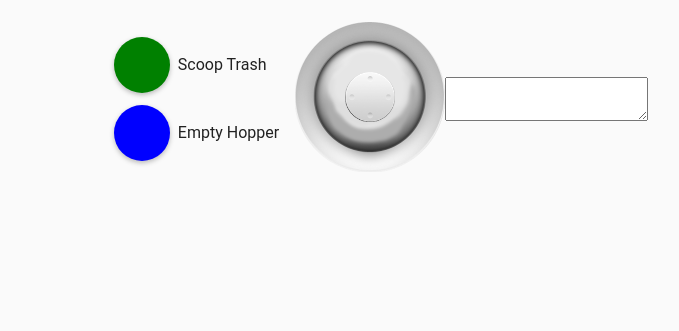
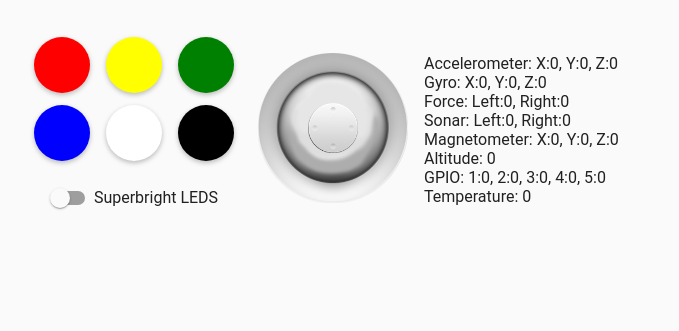
Before and after one commit to RobotMissions/PyBowieConsole, a Flask app: page / in a window 1280 px wide. Shown: the part 469-800 px from the top of the page, without its empty margins (271-950 px from the left). Run offline with Flask 2, Linux system fonts and the light colour scheme; data that the repository does not hold is empty.

Commit message:
latest sensor data display

```diff
--- a/pybowieconsole/server.py
+++ b/pybowieconsole/server.py
@@ -33,8 +33,11 @@ if not _serial:
         _serial = serial.Serial(TEENSY_DEVICE)
         print('Using port:'+TEENSY_DEVICE)
     except serial.serialutil.SerialException:
-        _serial = serial.Serial(TEENSY_DEVICE_ALT)
-        print('Using port:'+TEENSY_DEVICE_ALT)
+        try:
+            _serial = serial.Serial(TEENSY_DEVICE_ALT)
+            print('Using port:'+TEENSY_DEVICE_ALT)
+        except serial.serialutil.SerialException:
+            print('Could not find serial port, trying to run anyway')
 
 _queue = None
 if not _queue:
--- a/pybowieconsole/static/js/bowie.js
+++ b/pybowieconsole/static/js/bowie.js
@@ -27,16 +27,24 @@ angular.module('bowie', ['ngMaterial', 'angular-joystick'])
     };
 }])
 .factory('SensorService', ['$http', function($http) {
+    var parseSensorVal = function(sensorValues, valString) {
+        var sensor = valString[0];
+        var index = parseInt(valString[1]);
+        var value = parseInt(valString.substring(3, 5));
+        sensorValues[sensor][index] = value;
+    };
     return {
-        getSensorPackets: function() {
+        getSensorPackets: function(sensorValues) {
             return $http({
                 method: 'GET',
                 url: 'bowiesensors',
              }).then(function(response) {
                 console.log(response.data.data);
                 response.data.data.forEach(function(elem) {
-                  var area = $('#sensors');
-                  area.val(area.val() + '\n' + elem);
+                  if (elem[0] == '$') {
+                    parseSensorVal(sensorValues, elem.substring(1, 6));
+                    parseSensorVal(sensorValues, elem.substring(7, 12));
+                  }
                 });
              });
         }
@@ -57,6 +65,17 @@ angular.module('bowie', ['ngMaterial', 'angular-joystick'])
     };
 }])
 .controller('bowieCtl', ['$scope', '$timeout', 'ActionService', 'SensorService', function($scope, $timeout, ActionService, SensorService) {
+    $scope.sensorValues = {
+        'A': [0, 0, 0],        // accelerometer
+        'O': [0, 0, 0],        // gyro
+        'F': [0, 0],           // force
+        'U': [0, 0],           // sonar
+        'M': [0, 0, 0],        // magnetometer
+        'H': [0],              // altitude
+        'I': [0, 0, 0, 0, 0],  // GPIO
+        'T': [0],              // temperature
+        'W': [0, 0],           // robot id
+    };
     var sendTime = new Date().getTime();
     $scope.coords = {x: 0, y: 0};
     $scope.joystickMove = function() {
@@ -105,9 +124,15 @@ angular.module('bowie', ['ngMaterial', 'angular-joystick'])
         ActionService.performAction('#', 'N', '1', '1', 'N', '0', '0');
     };
     $scope.getSensorData = function() {
-        SensorService.getSensorPackets();
+        SensorService.getSensorPackets($scope.sensorValues);
         $timeout(function() { $scope.getSensorData(); }, 4000);
     };
     $scope.getSensorData();
+    $scope.updateImage = function() {
+        var millis = new Date().getMilliseconds();
+        $('#frontview').attr('src', '/picam.jpg?time='+millis);
+        //$timeout(function() { $scope.updateImage(); }, 5000);
+    };
+    $scope.updateImage();
 }])
 ;
--- a/pybowieconsole/templates/index.html
+++ b/pybowieconsole/templates/index.html
@@ -14,7 +14,7 @@
     <script src="js/bowie.js"></script>
 </head>
 <body ng-app="bowie" ng-cloak="">
-    <div class="" layout="row" layout-align="center center">
+    <div layout="row" layout-align="center center">
         <h2>Bowie Console</h2>
     </div>
     <div layout="row" layout-align="center center" ng-controller="bowieCtl">
@@ -25,20 +25,19 @@
             <div class="md-padding" layout="row" layout-align="center center">
                 <div layout="column" class="md-padding">
                     <div layout="row" layout-align="start center">
-<!--
                         <md-button class="btn-red md-fab" aria-label="red" ng-click="redClicked();" title="drive with joystick"></md-button>
                         <md-button class="btn-yellow md-fab" aria-label="yellow" ng-click="yellowClicked();" title="move arm with joystick"></md-button>
                         <md-button class="btn-green md-fab" aria-label="green" ng-click="greenClicked();" title="collect - fast"></md-button>
--->
-                        <md-button class="btn-green md-fab" aria-label="white" ng-click="whiteClicked();" title="deposit"></md-button>
-			<label>Scoop Trash</label>
                     </div>
                     <div layout="row" layout-align="start center">
-<!--
                         <md-button class="btn-blue md-fab" aria-label="blue" ng-click="blueClicked();" title="collect - slow"></md-button>
--->
-                        <md-button class="btn-blue md-fab" aria-label="black" ng-click="blackClicked();" title="dance!"></md-button>
-			<label>Empty Hopper</label>
+                        <md-button class="btn-white md-fab" aria-label="white" ng-click="whiteClicked();" title="deposit"></md-button>
+                        <md-button class="btn-black md-fab" aria-label="black" ng-click="blackClicked();" title="dance!"></md-button>
+                    </div>
+                    <div layout="row" layout-align="center center">
+                        <span lightswitch="">
+                            <label>Superbright LEDS</label>
+                        </span>
                     </div>
                 </div>
                 <div layout="column">
@@ -46,17 +45,24 @@
                         <angular-joystick layout="column" coords="coords", on-move="joystickMove()" />
                     </div>
                 </div>
-<!--
-                <div layout="column" class="md-padding">
-                    <div layout="row">
-                        <span lightswitch="">
-                            <label>Superbright LEDS</label>
-                        </span>
-                    </div>
-                </div>
--->
-                <div>
-                    <textarea id="sensors"></textarea>
+                <div layout="column" layout-fill="" class="md-padding">
+{% raw %}
+                    Accelerometer: X:{{sensorValues.A[0]}}, Y:{{sensorValues.A[1]}}, Z:{{sensorValues.A[2]}}
+                    <br/>
+                    Gyro: X:{{sensorValues.O[0]}}, Y:{{sensorValues.O[1]}}, Z:{{sensorValues.O[2]}}
+                    <br/>
+                    Force: Left:{{sensorValues.F[0]}}, Right:{{sensorValues.F[1]}}
+                    <br/>
+                    Sonar: Left:{{sensorValues.U[0]}}, Right:{{sensorValues.U[1]}}
+                    <br/>
+                    Magnetometer: X:{{sensorValues.M[0]}}, Y:{{sensorValues.M[1]}}, Z:{{sensorValues.M[2]}}
+                    <br/>
+                    Altitude: {{sensorValues.H[0]}}
+                    <br/>
+                    GPIO: 1:{{sensorValues.I[0]}}, 2:{{sensorValues.I[1]}}, 3:{{sensorValues.I[2]}}, 4:{{sensorValues.I[3]}}, 5:{{sensorValues.I[4]}}
+                    <br/>
+                    Temperature: {{sensorValues.T[0]}}
+{% endraw %}
                 </div>
             </div>
         </div>
```
